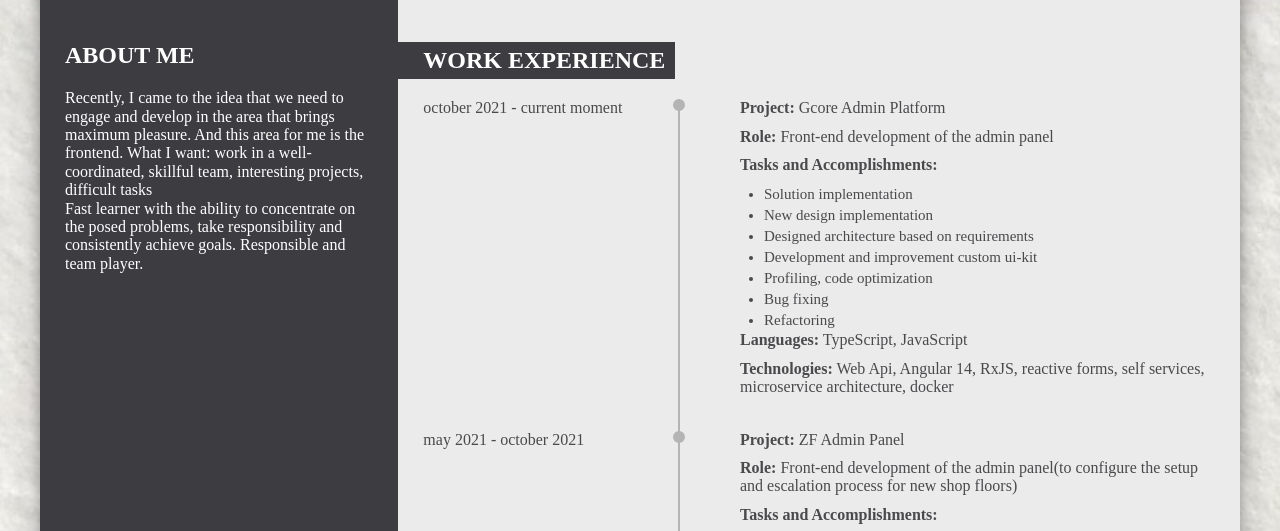
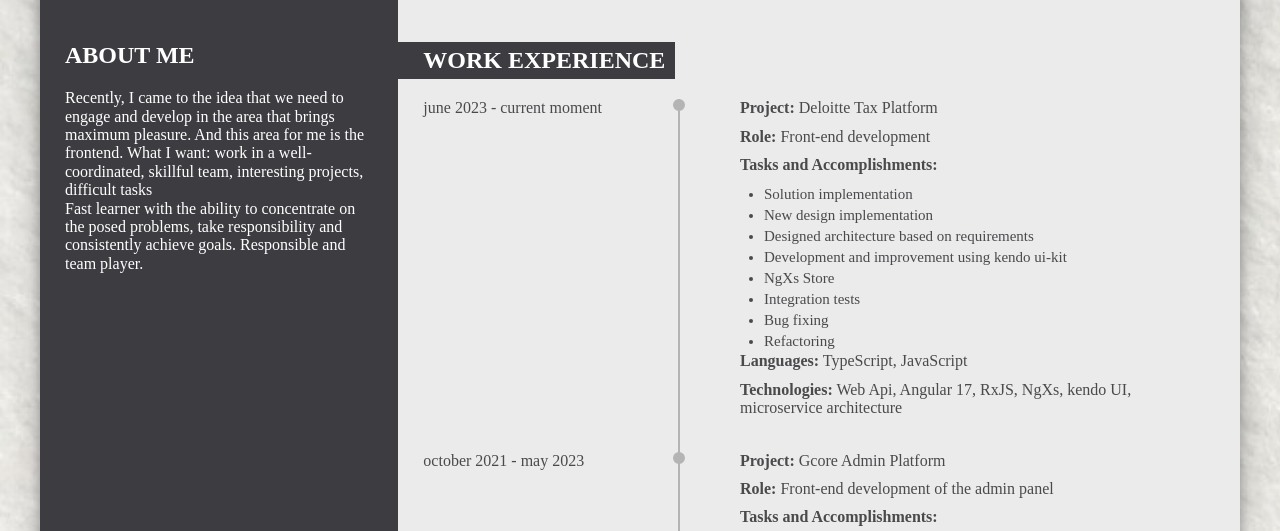
Before and after one commit to tsed-alex/my-cv, a website: page index.html in a window 1280 px wide. Shown: the part 222-753 px from the top of the page. Drawn offline with Linux system fonts and the light colour scheme; files whose address does not match are found by name.

Commit message:
update 06.03.2024

```diff
--- a/index.html
+++ b/index.html
@@ -50,7 +50,27 @@
       <section class="container__right-column">
         <h2>WORK EXPERIENCE</h2>
         <div class="tab-col">
-          <div class="tab-col__left">october 2021 - current moment</div>
+          <div class="tab-col__left">june 2023 - current moment</div>
+          <div class="tab-col__right">
+            <p><b>Project:</b> Deloitte Tax Platform</p>
+            <p><b>Role:</b> Front-end development</p>
+            <p><b>Tasks and Accomplishments:</b></p>
+            <ul class="work-experience-list">
+              <li class="work-experience-list__item">Solution implementation</li>
+              <li class="work-experience-list__item">New design implementation</li>
+              <li class="work-experience-list__item">Designed architecture based on requirements</li>
+              <li class="work-experience-list__item">Development and improvement using kendo ui-kit</li>
+              <li class="work-experience-list__item">NgXs Store</li>
+              <li class="work-experience-list__item">Integration tests</li>
+              <li class="work-experience-list__item">Bug fixing</li>
+              <li class="work-experience-list__item">Refactoring</li>
+            </ul>
+            <p><b>Languages:</b> TypeScript, JavaScript</p>
+            <p><b>Technologies:</b> Web Api, Angular 17, RxJS, NgXs, kendo UI, microservice architecture</p>
+          </div>
+        </div>
+        <div class="tab-col">
+          <div class="tab-col__left">october 2021 - may 2023</div>
           <div class="tab-col__right">
             <p><b>Project:</b> Gcore Admin Platform</p>
             <p><b>Role:</b> Front-end development of the admin panel</p>
```
